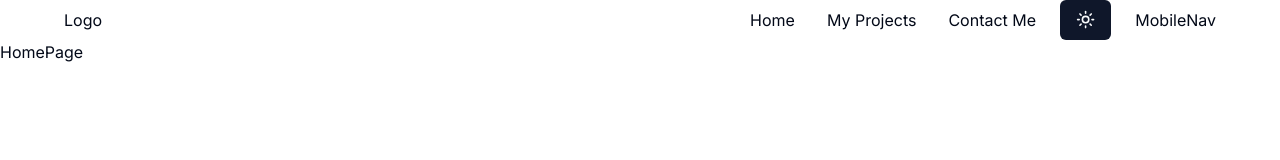
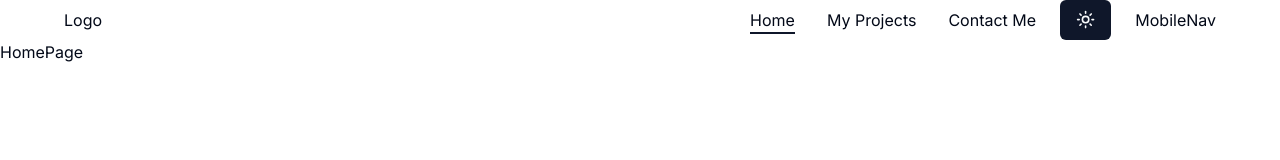
Before and after one commit to lucmanm/nextjs_my_profile_app, a Next.js app: page / in a window 1280 px wide. Shown: the top 160 px of the page. Built offline with nearby package versions, Linux system fonts and the light colour scheme.

Commit message:
span issue on motion framer motion solve

```diff
--- a/components/nav.tsx
+++ b/components/nav.tsx
@@ -2,7 +2,7 @@
 import React from "react";
 
 import Link from "next/link";
-import motion from "framer-motion";
+import {motion} from "framer-motion";
 import { usePathname } from "next/navigation";
 
 interface NavProps {
@@ -28,8 +28,7 @@ const Nav: React.FC<NavProps> = ({
     <div className={`${containerStyles}`}>
       {links.map(({ url, name }) => (
         <Link href={url} key={name} className={`capitalize ${LinkStyles}`}>
-          {/* Error: for motion.span */}
-          {/* {url === path && (
+          {url === path && (
             <motion.span
               initial={{ y: "-100%" }}
               animate={{ y: 0 }}
@@ -37,7 +36,7 @@ const Nav: React.FC<NavProps> = ({
               layoutId="underline"
               className={`${underlineStyles}`}
             />
-          )} */}
+          )}
           {name}
         </Link>
       ))}
```
